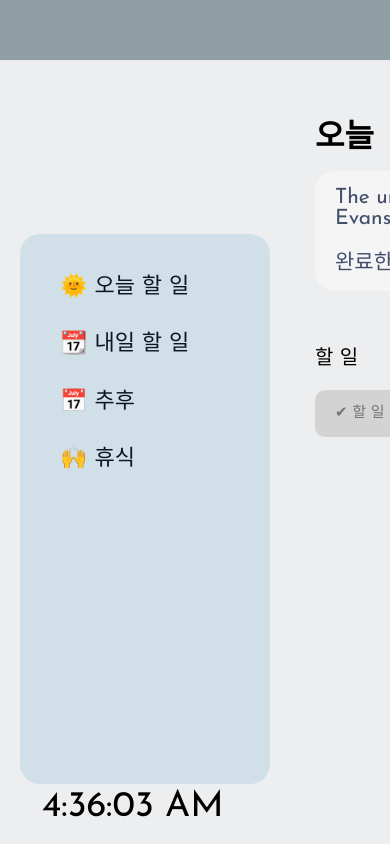
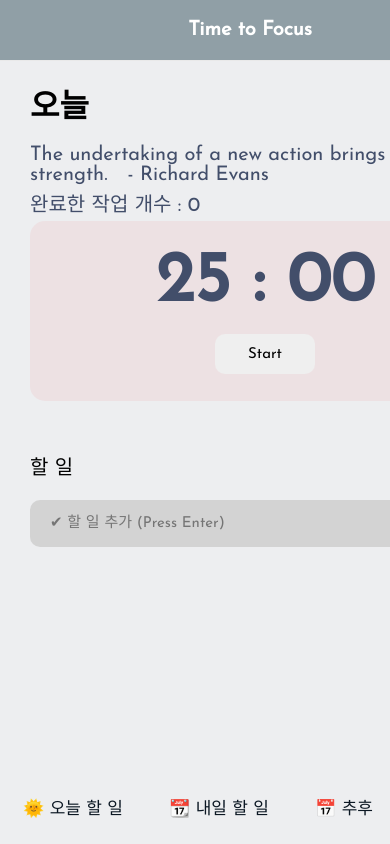
Before and after one commit to miraclee1226/Time-to-focus, a React (Create React App) app: page / in a window 390 px wide. Built offline with nearby package versions, Linux system fonts and the light colour scheme; a web font is replaced by a local one.

Commit message:
Add Media Query

```diff
--- a/src/App.css
+++ b/src/App.css
@@ -293,3 +293,63 @@ svg {
   outline: none;
   background-color: #Efeff1;
 }
+
+@media all and (max-width: 768px){
+
+  .header {
+    width: 500px;
+  }
+
+  .leftNav {
+    position: fixed;
+    margin-left: 0;
+    /* margin-top: 0px; */
+    width: 500px;
+    height: 50px;
+    bottom: 0px;
+    border-radius: 0px;
+    background-color: #edeef0;
+  }
+
+  .leftNav a{
+    font-size: 17px;
+  }
+
+  .leftNavLink {
+    position: relative;
+    flex-direction: row;
+    margin-left: 0px;
+    height: 0px;
+  }
+
+  .nowTime {
+    display: none;
+  }
+
+  .todoContent {
+    margin-left: 30px;
+    margin-top: 80px;
+  }
+
+  .todayContent {
+    margin-left: 0px;
+  }
+
+  .textList2 {
+    margin-left: 0px;
+  }
+
+  .mainAndtimer {
+    flex-direction: column;
+  }
+
+  .todayMainContent {
+    background-color: #edeef0;
+    width: 420px;
+    height: 80px;
+    padding-left: 0px;
+    font-size: 20px;
+    border-radius: 0px;
+  }
+
+}
```
